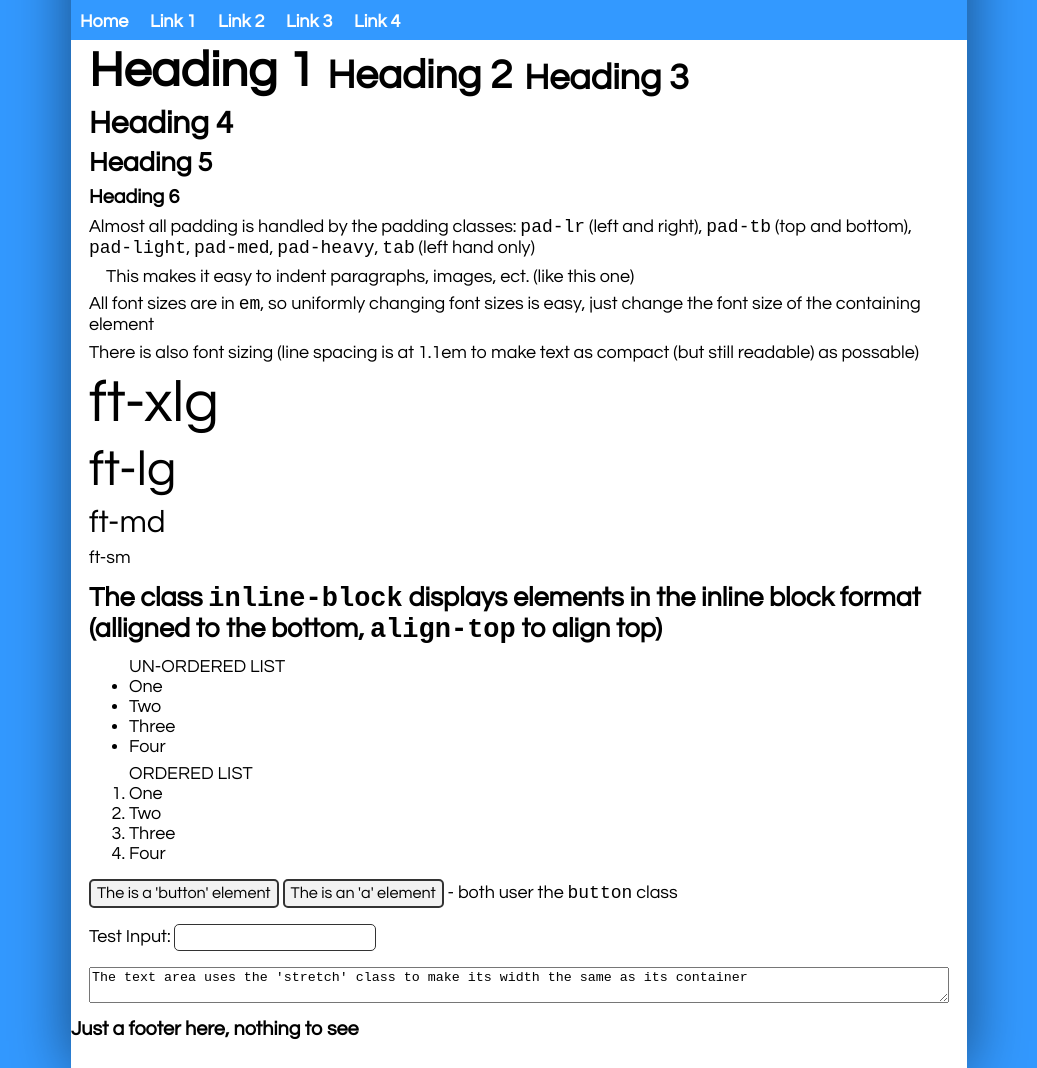
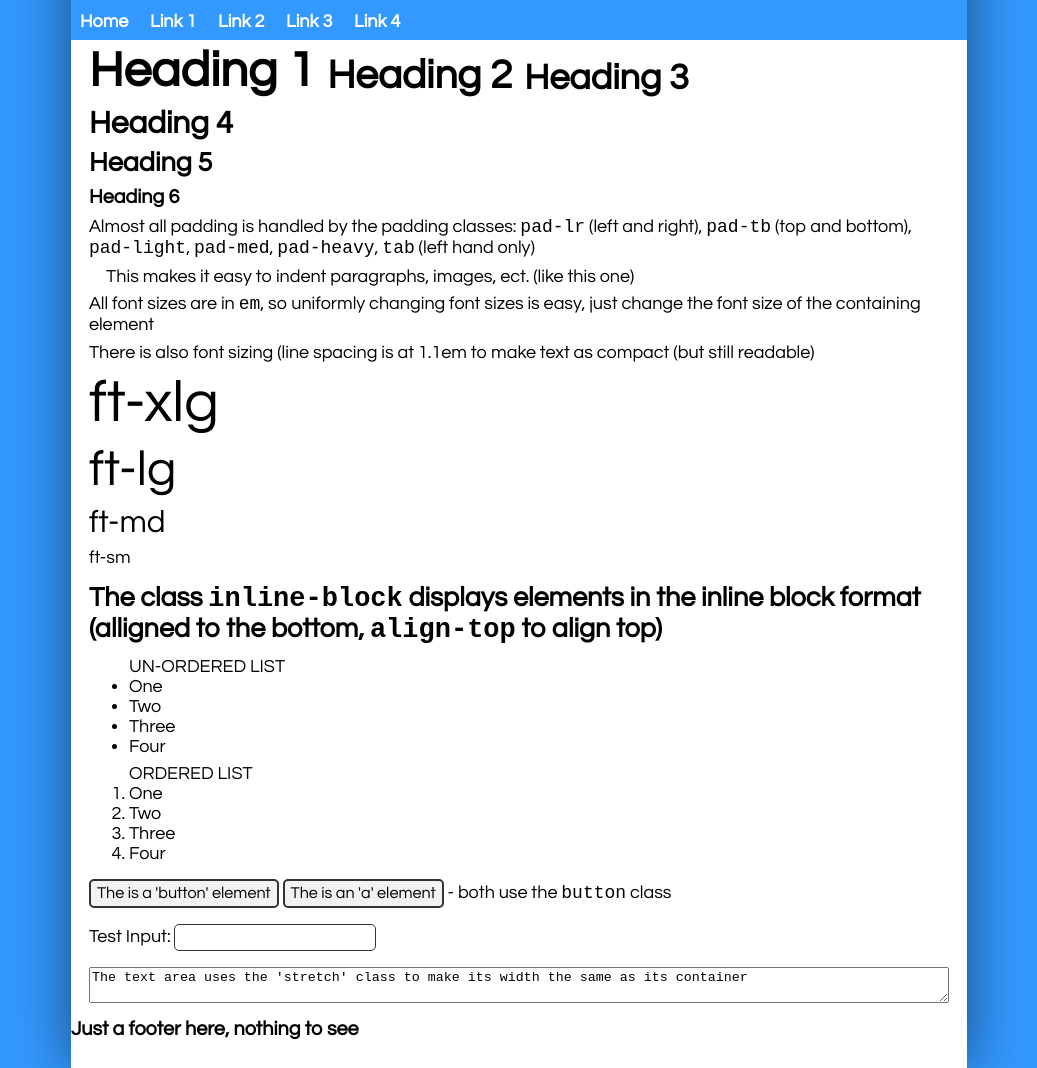
Before and after one commit to lhp5025/VentureCSS, a plain HTML site: page demo.html in a window 1280 px wide. Shown: the part 101-1169 px from the top of the page, without its empty margins (121-1158 px from the left). Drawn offline with Linux system fonts and the light colour scheme.

Commit message:
Update demo.html

```diff
--- a/demo.html
+++ b/demo.html
@@ -31,7 +31,7 @@
         <p>Almost all padding is handled by the padding classes: <code>pad-lr</code> (left and right), <code>pad-tb</code> (top and bottom), <code>pad-light</code>, <code>pad-med</code>, <code>pad-heavy</code>, <code>tab</code> (left hand only) </p>
         <p class='tab'>This makes it easy to indent paragraphs, images, ect. (like this one) </p>
         <p class=''>All font sizes are in <code>em</code>, so uniformly changing font sizes is easy, just change the font size of the containing element </p>
-        <p class=''>There is also font sizing (line spacing is at 1.1em to make text as compact (but still readable) as possable)
+        <p class=''>There is also font sizing (line spacing is at 1.1em to make text as compact (but still readable)
             <p class='ft-xlg'> ft-xlg </p>
             <p class='ft-lg '> ft-lg </p>
             <p class='ft-md'> ft-md </p>
@@ -56,7 +56,7 @@
         <div class=''>
 
             <button class='button'>The is a 'button' element</button>
-            <a class='button'>The is an 'a' element</a> - both user the <code>button</code> class
+            <a class='button'>The is an 'a' element</a> - both use the <code>button</code> class
         </div>
         <div>
             <label>Test Input:</label>
```
